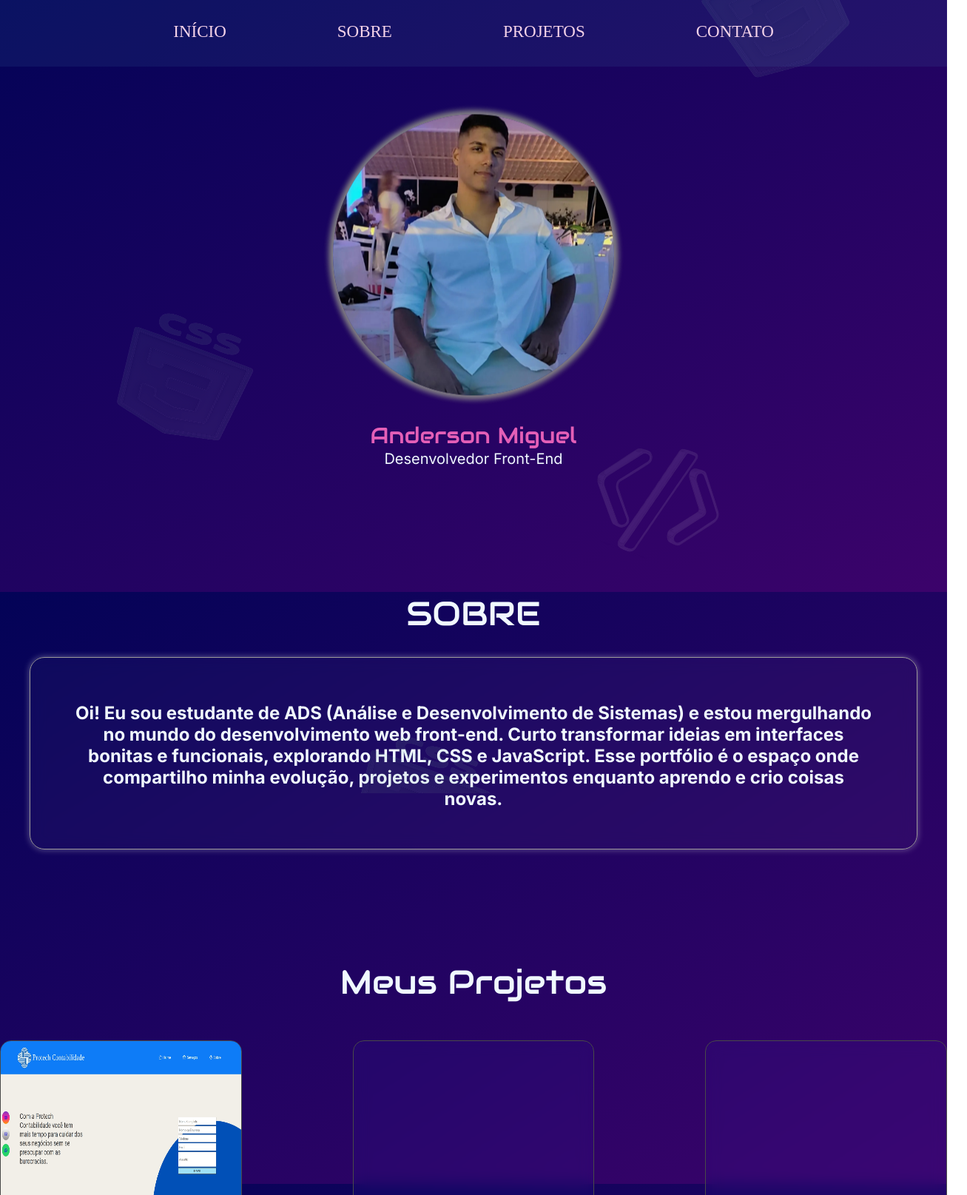
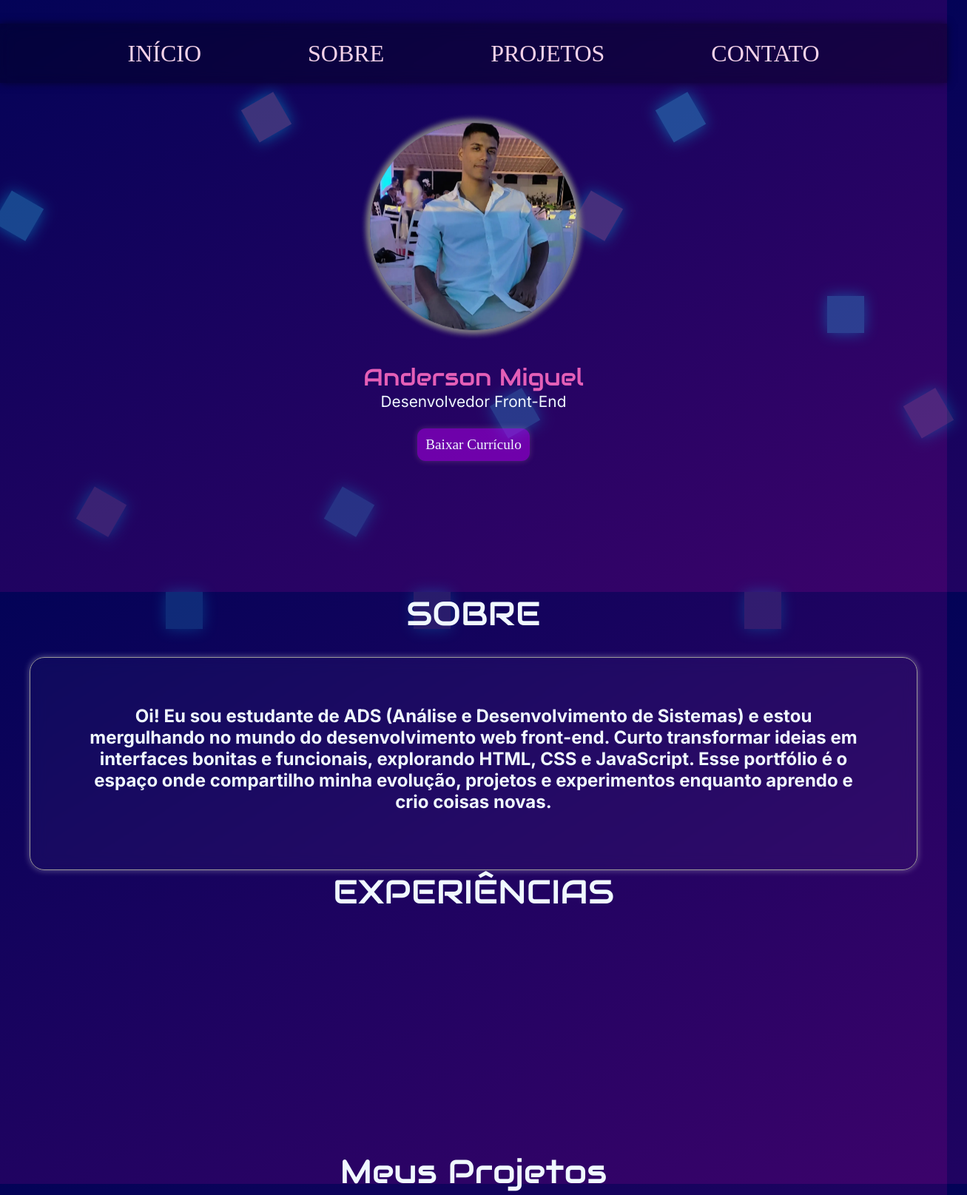
Before and after one commit to maiconmiguel21/portf-lio, a plain HTML site: page index.html in a window 1280 px wide. Shown: the top 1615 px of the page at 74% size, 1307 px wide, since content can reach past the window. Drawn offline with nearby package versions, Linux system fonts and the light colour scheme.

Commit message:
auterações finais para pc

```diff
--- a/index.html
+++ b/index.html
@@ -21,7 +21,27 @@
 
 <body>
 
+    <div class="fundo">
 
+        <div class="formas">
+
+            <span style="--i:10"></span>
+            <span style="--i:19"></span>
+            <span style="--i:18"></span>
+            <span style="--i:17"></span>
+            <span style="--i:13"></span>
+            <span style="--i:12"></span>
+            <span style="--i:2"></span>
+            <span style="--i:10"></span>
+            <span style="--i:5"></span>
+            <span style="--i:6"></span>
+            <span style="--i:9"></span>
+            <span style="--i:8"></span>
+
+
+        </div>
+
+    </div>
 
     <header id="cabecalho">
 
@@ -39,20 +59,9 @@
 
 
 
+
     <section id="inicio">
 
-        <div class="fundos">
-            <div class="fund-port1"> <img src="fund.png" alt=""></div>
-            <div class="fund-port2"> <img src="ht.fund.png" alt=""></div>
-            <div class="fund-port3"> <img src="fund-css.png" alt=""></div>
-            <div class="fund-port01"> <img src="fund.png" alt=""></div>
-            <div class="fund-port02"> <img src="ht.fund.png" alt=""></div>
-            <div class="fund-port03"> <img src="fund-css.png" alt=""></div>
-            <div class="fund-port001"> <img src="fund.png" alt=""></div>
-            <div class="fund-port002"> <img src="ht.fund.png" alt=""></div>
-            <div class="fund-port003"> <img src="fund-css.png" alt=""></div>
-
-        </div>
 
         <div class="container">
 
@@ -73,6 +82,10 @@
         <h1>Anderson Miguel</h1>
         <p>Desenvolvedor Front-End</p>
 
+        <div class="curriculo">
+            <a href="curriculo.def.pdf" download="curriculo.def.pdf">Baixar Currículo</a>
+        </div>
+
     </section>
 
 
@@ -81,9 +94,13 @@
         <h1>SOBRE</h1>
 
         <H2>Oi! Eu sou estudante de ADS (Análise e Desenvolvimento de Sistemas) e estou mergulhando no mundo do
-            desenvolvimento web front-end. Curto transformar ideias em interfaces bonitas e funcionais, explorando HTML,
+            desenvolvimento web front-end. Curto transformar ideias em interfaces bonitas e funcionais, explorando
+            HTML,
             CSS e JavaScript. Esse portfólio é o espaço onde compartilho minha evolução, projetos e experimentos
             enquanto aprendo e crio coisas novas.</H2>
+
+
+        <h1> EXPERIÊNCIAS</h1>
 
     </section>
 
@@ -97,7 +114,8 @@
                 <a href='3'>
                     <img src="prothec.jpeg" alt="protecj_contabilidade">
                     <h2>Protech Contabilidade</h2>
-                    <p>Projeto feito para uma empresa de contabilidade afim de treinar alguns conhecimentos adquiridos.
+                    <p>Projeto feito para uma empresa de contabilidade afim de treinar alguns conhecimentos
+                        adquiridos.
                     </p>
                 </a>
             </div>
--- a/style.css
+++ b/style.css
@@ -7,31 +7,78 @@
 body {
     background: linear-gradient(to bottom right, rgb(3, 3, 87), rgb(60, 3, 107));
     background-attachment: fixed;
+    min-height: 100vh;
 }
 
+.fundo {
+    position: relative;
+    width: 100%;
+    height: max-content;
+}
+
+.formas {
+    justify-content: space-between;
+    position: fixed;
+    display: flex;
+    width: 100%;
+    gap: 1.5rem;
+}
+
+.formas span {
+    display: inline-block;
+    width: 50px;
+    height: 50px;
+    background: rgba(255, 255, 255, 0.205);
+    border: 4px solid linear-gradient(90deg, rgb(50, 50, 151), rgb(128, 9, 207));
+    box-shadow: 0 0 20px rgba(0, 198, 248, 0.507);
+    animation: anim-fund calc(30s/var(--i)) linear infinite;
+    position: relative;
+
+}
+
+@keyframes anim-fund {
+    from {
+        transform: translateY(100vh) rotate(0deg);
+        opacity: 0.5;
+    }
+
+    to {
+        transform: translateY(-0vh) rotate(720deg);
+        opacity: 1;
+    }
+
+}
+
+.formas span:nth-last-of-type(even) {
+    background: rgba(47, 213, 255, 0.377);
+}
+
+#cabecalho #menu {
+    margin-top: 2rem;
+    width: 100%;
+    height: 5rem;
+    display: flex;
+    justify-content: center;
+    align-items: center;
+    position: fixed;
+    top: 0;
+    left: 0;
+    z-index: 10;
+    background: rgba(0, 0, 0, 0.3);
+    backdrop-filter: blur(10px);
+    box-shadow: 0 0 10px rgba(0, 0, 0, 0.5);
 
 
-
-#cabecalho {
-    background: rgba(81, 161, 199, 0.1);
-    position: fixed;
-    top: 0;
-    width: 100%;
-    height: 90px;
-    z-index: 100;
-    padding: 30px;
 }
-
 
 #menu ul {
     display: flex;
-    list-style: none;
-    gap: 150px;
+
     justify-content: center;
 
-
-    font-size: 23px;
-
+    list-style: none;
+    gap: 9rem;
+    font-size: 2rem;
 }
 
 #menu li a {
@@ -58,112 +105,6 @@ body {
     width: 100%;
 }
 
-.fundos {
-    min-height: 100%;
-    min-width: 100%;
-    position: absolute;
-    z-index: -3;
-    opacity: 0.1;
-    overflow: hidden;
-}
-
-.fund-port1 img {
-    position: relative;
-    top: 5rem;
-    left: 30rem;
-    width: 11rem;
-    height: 10rem;
-    rotate: 20deg;
-    z-index: -1;
-
-}
-
-.fund-port2 img {
-    position: absolute;
-    top: 68rem;
-    left: 90rem;
-    width: 11rem;
-    height: 12rem;
-    rotate: -30deg;
-    z-index: -1;
-
-}
-
-.fund-port3 img {
-    position: relative;
-    top: 1rem;
-    left: 60rem;
-    width: 11rem;
-    height: 12rem;
-    rotate: -30deg;
-    z-index: -1;
-}
-
-.fund-port01 img {
-    position: relative;
-    top: 6rem;
-    left: 120rem;
-    width: 11rem;
-    height: 10rem;
-    rotate: 20deg;
-    z-index: -1;
-
-}
-
-.fund-port02 img {
-    position: relative;
-    top: -25rem;
-    left: 150rem;
-    width: 11rem;
-    height: 10rem;
-    rotate: 15deg;
-    z-index: -1;
-
-}
-
-.fund-port03 img {
-    position: relative;
-    top: 1rem;
-    left: 10rem;
-    width: 11rem;
-    height: 10rem;
-    rotate: 20deg;
-    z-index: -1;
-
-}
-
-.fund-port001 img {
-    position: relative;
-    top: 1rem;
-    left: 50rem;
-    width: 11rem;
-    height: 10rem;
-    rotate: 20deg;
-    z-index: -1;
-
-}
-
-.fund-port002 img {
-    position: relative;
-    top: 6rem;
-    left: 140rem;
-    width: 11rem;
-    height: 10rem;
-    rotate: 20deg;
-    z-index: -1;
-
-}
-
-.fund-port003 img {
-    position: relative;
-    top: 6rem;
-    left: 30rem;
-    width: 11rem;
-    height: 10rem;
-    rotate: 20deg;
-    z-index: -1;
-
-}
 
 #inicio {
 
@@ -180,9 +121,9 @@ body {
 
 #inicio h1 {
 
-    margin-top: 20px;
+    margin-top: 2rem;
     color: rgb(228, 95, 183);
-    font-size: 30px;
+    font-size: 2rem;
 
     font-family: "Audiowide", sans-serif;
     font-weight: 500;
@@ -193,7 +134,7 @@ body {
 #inicio p {
 
     color: aliceblue;
-    font-size: 20px;
+    font-size: 1.3rem;
 
     font-family: "Inter", sans-serif;
     font-optical-sizing: auto;
@@ -204,8 +145,8 @@ body {
 .container {
 
     position: relative;
-    width: 380px;
-    height: 380px;
+    width: 280px;
+    height: 280px;
     animation: flutuar 3s ease-in-out infinite;
 
 
@@ -245,11 +186,33 @@ body {
     background: linear-gradient(rgb(147, 147, 231), rgb(243, 137, 243), rgb(198, 198, 255));
 }
 
+.curriculo {
+    margin-top: 1.5rem;
+    background-color: rgba(196, 2, 255, 0.459);
+    padding: 0.7rem;
+    border-radius: 11px;
+    box-shadow: 0 0 8px rgba(255, 192, 203, 0.212);
+
+}
+
+.curriculo a {
+    color: aliceblue;
+    font-size: 1.2rem;
+    text-align: center;
+    text-decoration: none;
+}
+
+.curriculo a:hover {
+    text-decoration: underline;
+
+
+}
+
 #sobre {
     max-height: 100vh;
     margin: 0 auto;
     max-width: 1200px;
-
+    position: relative;
 }
 
 #sobre h1 {
@@ -267,9 +230,9 @@ body {
 }
 
 #sobre h2 {
-    padding: 60px;
+    padding: 4rem;
     text-align: center;
-    height: 260px;
+    height: 18rem;
     border: solid rgb(155, 152, 152) 1px;
     border-radius: 20px;
     backdrop-filter: blur(10px);
@@ -285,18 +248,20 @@ body {
 }
 
 
+#projetos {
+    min-height: 100vh;
+}
 
 #projetos h1 {
     max-height: 100vh;
-    margin-top: 150px;
-    margin-bottom: 50px;
+    margin-top: 20rem;
+    margin-bottom: 7rem;
     font-family: "Audiowide", sans-serif;
     font-weight: 400;
     font-style: normal;
     font-size: 45px;
     color: aliceblue;
     text-align: center;
-
 }
 
 .projects-cards a {
@@ -309,17 +274,16 @@ body {
 }
 
 .projects-cards {
-    display: flex;
-    justify-content: center;
-    align-items: center;
-    gap: 150px;
+    display: grid;
+    justify-items: center;
+    grid-template-columns: repeat(auto-fit, minmax(1rem, 1fr));
 
 }
 
 
 
 .card {
-    width: 400px;
+    width: 30rem;
     height: 400px;
     color: aliceblue;
     border-radius: 15px;
```
Also changed, not shown: JS.3d.png (added), css.3d.png (added), fund-css.png (deleted), ht.fund.png (deleted), html3d.png (added), 2 other files.
